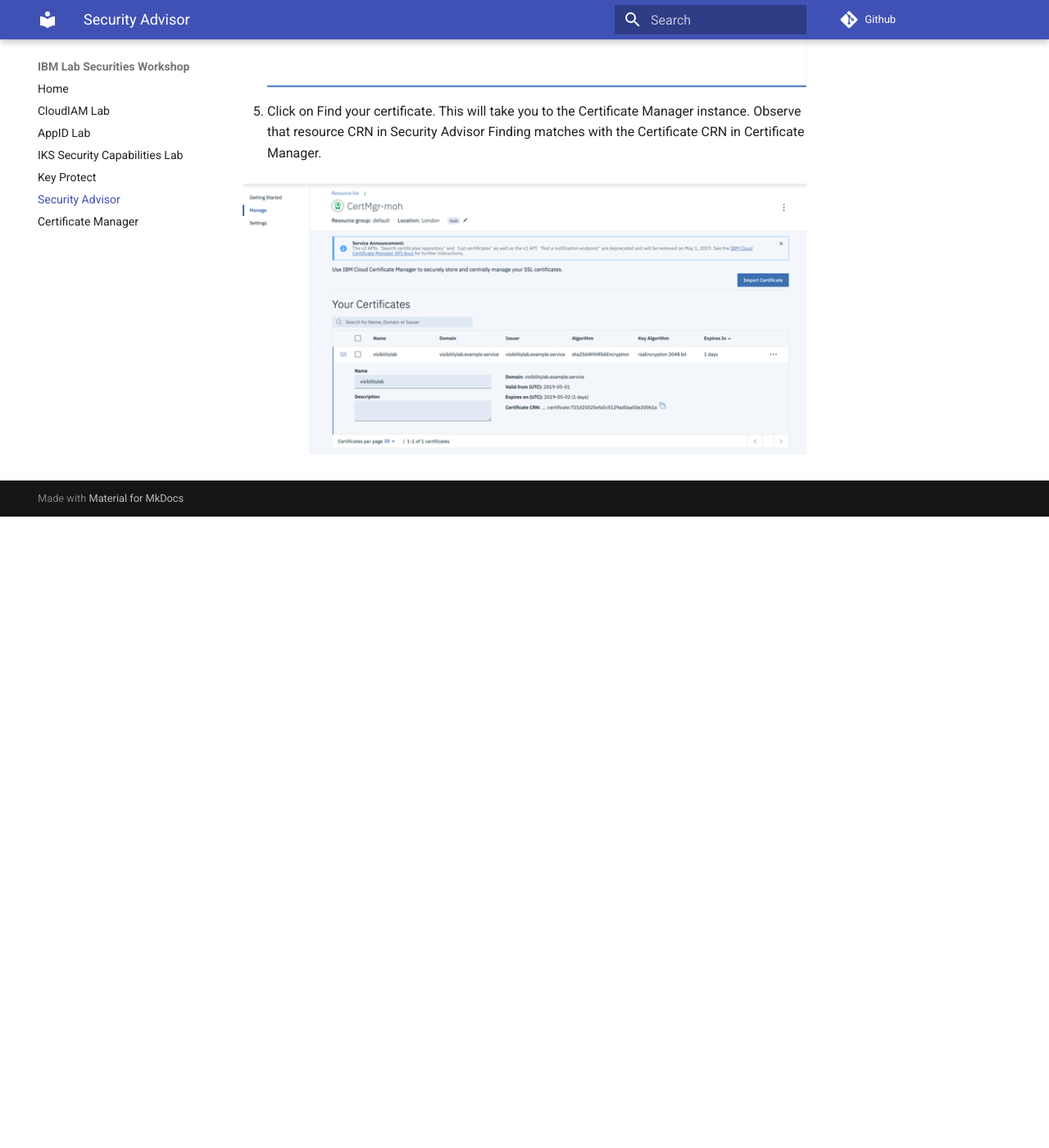
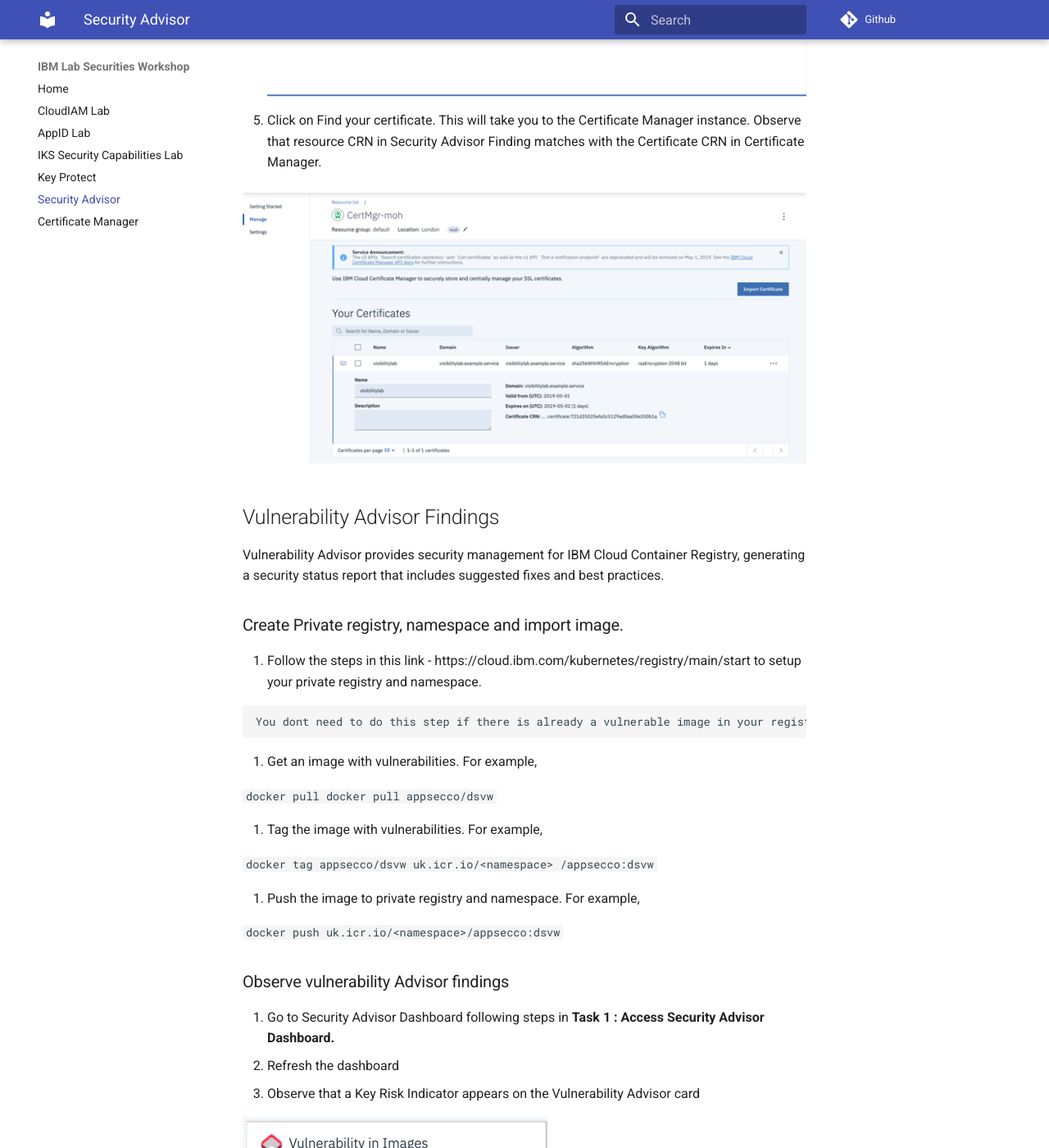
Before and after one commit to ibm-cloud-architecture/ibm-security-workshop, an MkDocs documentation site: the page built from docs/SecurityAdvisor/README.md, in a window 1280 px wide and 1400 px high, scrolled down 3732 px. Shown: the whole window at 82% size. Built offline with MkDocs 1.6.1 and Material for MkDocs 9.7.7, drawn with Linux system fonts in a browser that asks for light colours; before the commit the page ends 4362 px from its top, so only the background shows below that; some of the changed text lies outside the part shown.

Commit message:
Added VA related Tasks

````diff
--- a/docs/SecurityAdvisor/README.md
+++ b/docs/SecurityAdvisor/README.md
@@ -69,7 +70,9 @@ To get started, create a new Certificate Manager service instance by completing
 2.	Give your service instance a name, or use the pre-set name.
 3.	Click Create. ( More details here - https://cloud.ibm.com/docs/services/certificate-manager?topic=certificate-manager-getting-started#getting-started)
 
-```Ensure that you select the right **region** and **resource** group```
+```
+Ensure that you select the right region  and resource group
+```
 
 Create and Import Certificate
 
@@ -80,7 +83,9 @@ Create and Import Certificate
 2.	Two files will be created  - key1.pem, visibilitylab.example.service.pem
 3.	To import your organization's certificates into Certificate Manager, click Import Certificate.
 
-```If you are not able to create the certificate on your machine,please check with the instructor from where to download the certificate```
+```
+If you are not able to create the certificate on your machine,please check with the instructor from where to download the certificate
+```
 
 ## View alerts on Security Advisor Dashboard
 
@@ -97,3 +102,80 @@ Create and Import Certificate
 5.	Click on Find your certificate.  This will take you to the Certificate Manager instance. Observe that resource CRN in Security Advisor Finding matches with the Certificate CRN in Certificate Manager.
 
 ![CertDetails](CertificateDetails.png)
+
+## Vulnerability Advisor Findings
+
+Vulnerability Advisor provides security management for IBM Cloud Container Registry, generating a security status report that includes suggested fixes and best practices.
+
+### Create Private registry, namespace and import image.
+
+1.	Follow the steps in this link - https://cloud.ibm.com/kubernetes/registry/main/start to setup your private registry and namespace.
+
+```
+You dont need to do this step if there is already a vulnerable image in your registry. Ensure that the region is set correctly before you create the registry and namespace. Follow instructions here https://cloud.ibm.com/docs/services/Registry?topic=registry-registry_setup_cli_namespace
+```
+2.	Get an image with vulnerabilities. For example,
+
+`docker pull docker pull appsecco/dsvw`
+
+3.	Tag the image with vulnerabilities. For example,
+
+`docker tag appsecco/dsvw uk.icr.io/<namespace> /appsecco:dsvw`
+
+4.	Push the image to private registry and namespace. For example,
+
+`docker push uk.icr.io/<namespace>/appsecco:dsvw`
+
+### Observe vulnerability Advisor findings
+
+1.	Go to Security Advisor Dashboard following steps in **Task 1 : Access Security Advisor Dashboard.**
+2.	Refresh the dashboard
+3.	Observe that a Key Risk Indicator appears on the Vulnerability Advisor card
+
+![VACard](VACard.png)
+
+
+4.	Click on View all Findings.  The findings list is shown.
+
+ ![VAFinding](VAFinding.png)
+
+5.	Click on the finding and view the details.
+
+  ![VAFindingDetails](VAFindingDetails.png)
+
+6.	Go to Vulnerability Advisor to see the details of the issues and corrective actions.
+
+![VAImageDetails](VAImageDetails.png)
+
+
+
+# Task 3 : Security Advisor Network Insights – Demo
+
+* Setup Network Insights
+* View Network Insights Cards on Dashboard
+
+# Task 4 : Security Advisor Activity Insights – Demo
+
+* Pre-requisite for Activity Insights
+Ensure that you have an IBM Cloud Activity Tracker instance in your us-south region
+
+* Setup Activity Insights
+* View Activity Insights Cards on Dashboard
+
+
+# Task 5 : Partner Integration Demo
+
+(Twistlock)
+
+# Task 6 : Integrate your own security tool with Security Advisor
+
+- Pre-requisites
+- Register a new finding type
+- Post a custom finding
+- Define the card to display custom findings
+
+# References
+•	IBM Cloud Security Advisor - https://cloud.ibm.com/docs/services/security-advisor?topic=security-advisor-index#index
+•	IBM Cloud Activity Tracker with LogDNA - https://cloud.ibm.com/docs/services/Activity-Tracker-with-LogDNA?topic=logdnaat-getting-started#getting-started
+•	IBM Kubernetes Service - https://cloud.ibm.com/docs/containers?topic=containers-container_index#container_index
+•	IBM Kubernetes Service  Solution tutorials - https://cloud.ibm.com/docs/tutorials?topic=solution-tutorials-scalable-webapp-kubernetes#scalable-webapp-kubernetes
````
Also changed, not shown: other parts of docs/SecurityAdvisor/README.md (+2 -1 lines), docs/SecurityAdvisor/VACard.png (added), docs/SecurityAdvisor/VAFinding.png (added), docs/SecurityAdvisor/VAFindingDetails.png (added), docs/SecurityAdvisor/VAImageDetails.png (added).
